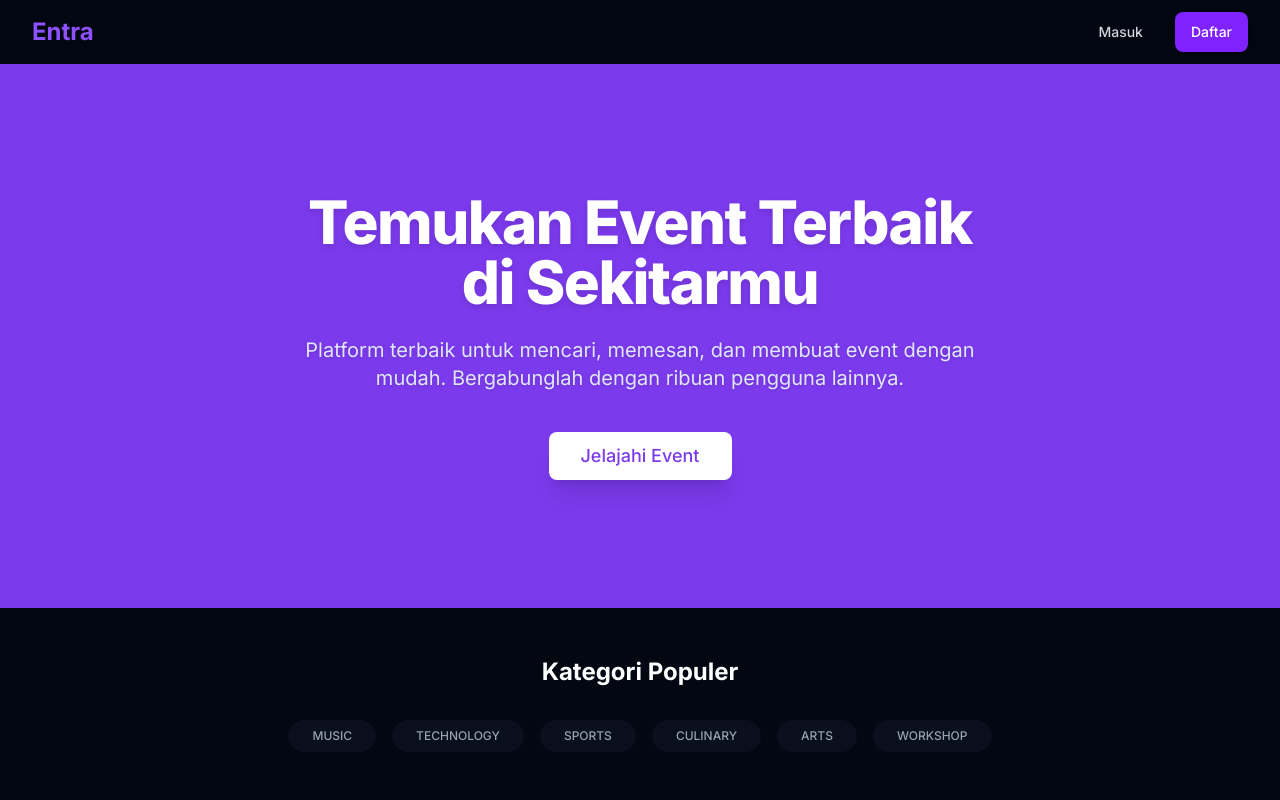
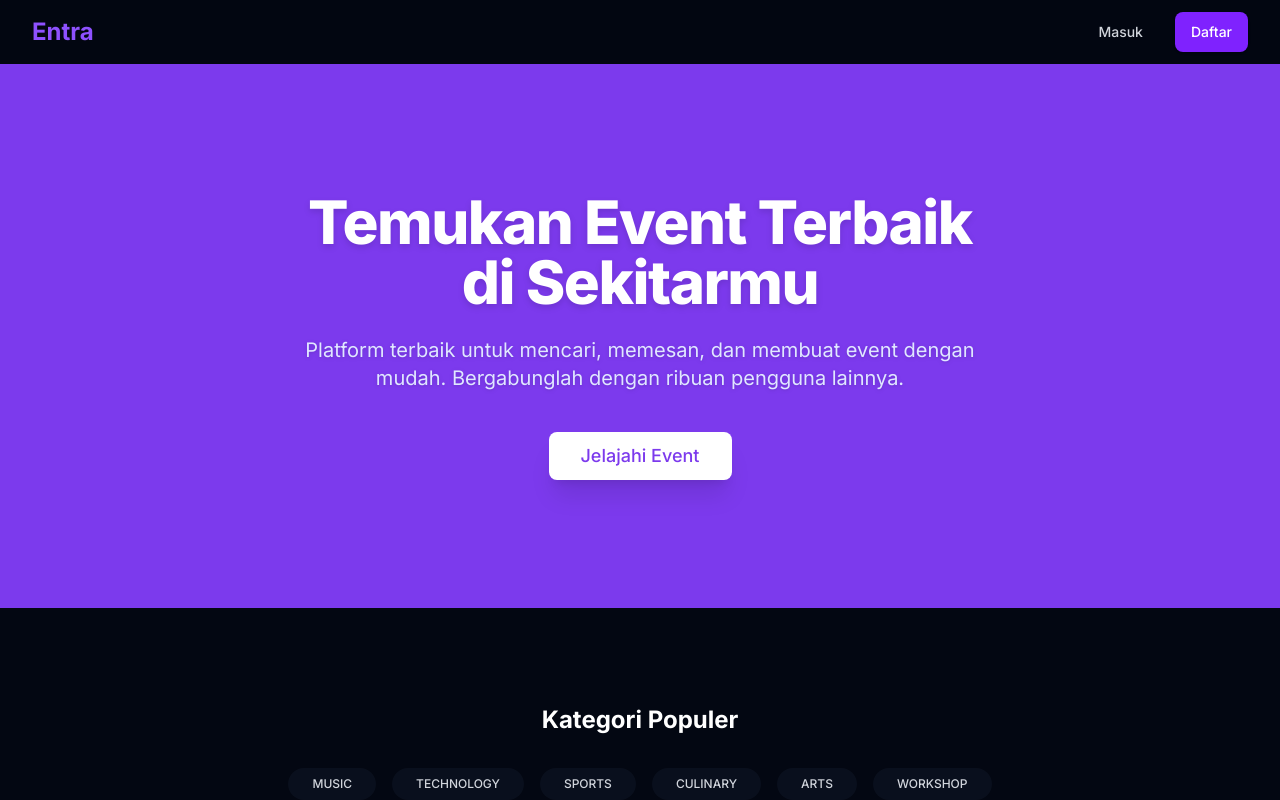
Before and after one commit to wibisanabama/entra-web, a Next.js app: page / in a window 1280 px wide. Shown: the top 800 px of the page. Built offline with nearby package versions, Linux system fonts and the light colour scheme; no server answers.

Commit message:
feat: implement popular category selection filter and adjust section spacing

```diff
--- a/src/app/(public)/page.tsx
+++ b/src/app/(public)/page.tsx
@@ -11,6 +11,7 @@ import { Skeleton } from '@/components/ui/Skeleton';
 export default function HomePage() {
   const [events, setEvents] = useState<Record<string, unknown>[]>([]);
   const [loading, setLoading] = useState(true);
+  const [selectedCategory, setSelectedCategory] = useState<string | null>(null);
 
   useEffect(() => {
     const fetchEvents = async () => {
@@ -55,12 +56,21 @@ export default function HomePage() {
       </section>
 
       {/* Categories Section */}
-      <section className="py-12 bg-gray-950 ">
+      <section className="pt-24 pb-12 bg-gray-950">
         <div className="container mx-auto px-4 text-center">
           <h2 className="text-2xl font-bold mb-8 text-white">Kategori Populer</h2>
           <div className="flex flex-wrap justify-center gap-4">
             {['Music', 'Technology', 'Sports', 'Culinary', 'Arts', 'Workshop'].map((cat) => (
-              <Badge key={cat} status={cat} className="px-6 py-2 text-md rounded-full ] bg-gray-900/50 text-gray-300 hover:text-white cursor-pointer transition-all" />
+              <Badge
+                key={cat}
+                status={cat}
+                onClick={() => setSelectedCategory(selectedCategory === cat ? null : cat)}
+                className={`px-6 py-2 text-md rounded-full cursor-pointer transition-all ${
+                  selectedCategory === cat
+                    ? '!bg-violet-600 !text-white shadow-lg'
+                    : '!bg-gray-900/50 !text-gray-300 hover:!text-white'
+                }`}
+              />
             ))}
           </div>
         </div>
@@ -89,8 +99,10 @@ export default function HomePage() {
                 </div>
               ))
             ) : (
-              events.map((event) => (
-                <EventCard key={(event as any).id} event={event as any} />
+              events
+                .filter(event => !selectedCategory || (event as any).category === selectedCategory)
+                .map((event) => (
+                  <EventCard key={(event as any).id} event={event as any} />
               ))
             )}
           </div>
```
